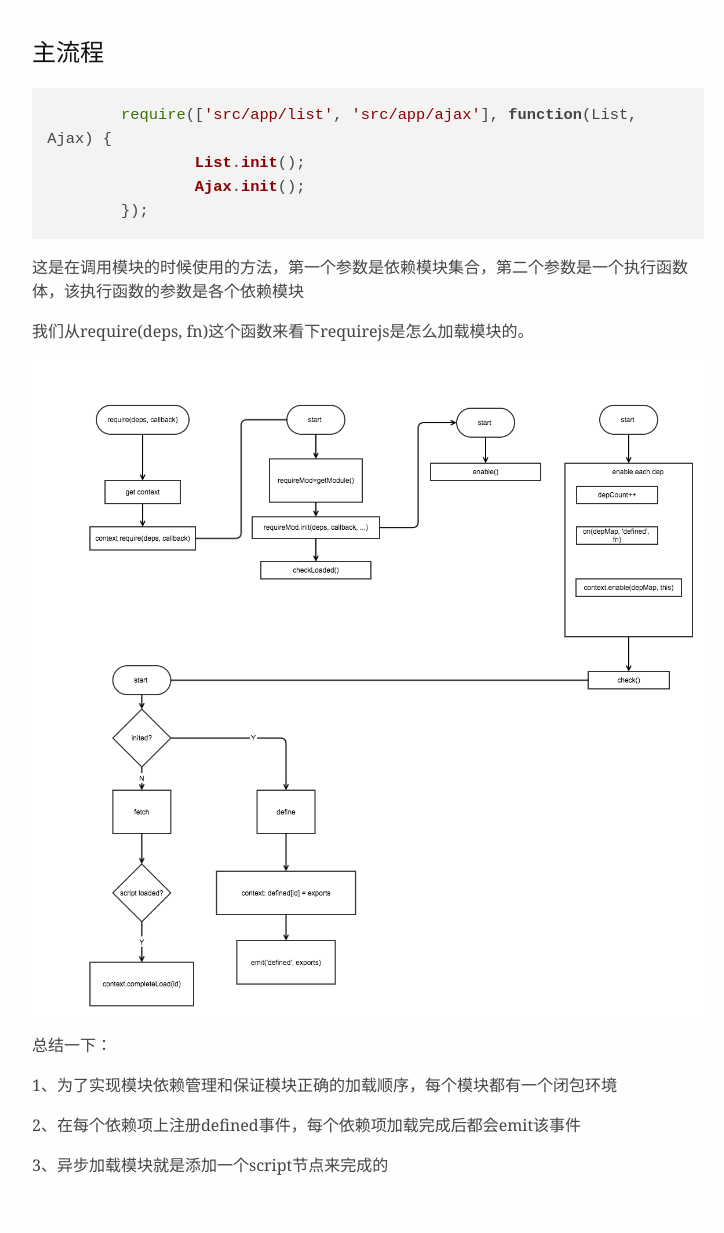
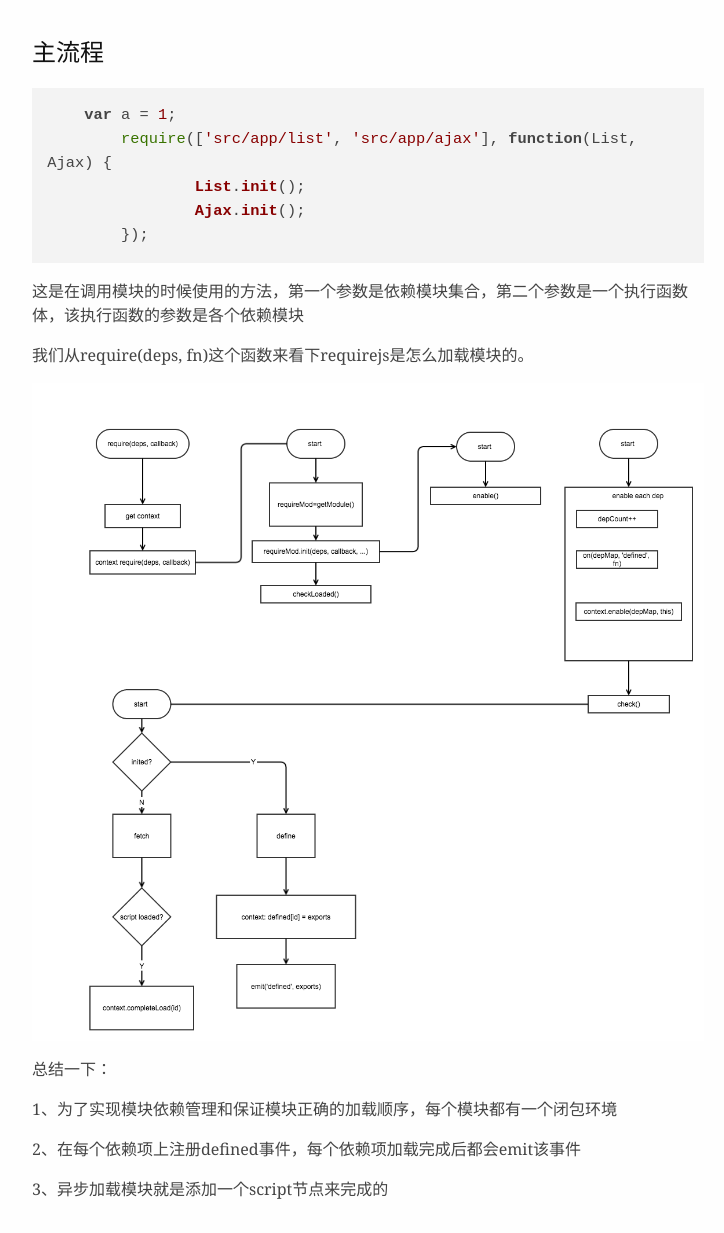
Before and after one commit to shelwinjue/shelwinjue.github.io, a Jekyll site: the page built from _posts/2015-02-05-requirejs源码解析.md, in a window 1280 px wide. Shown: the whole page, without its empty margins (272-996 px from the left). Built offline with Jekyll 4.4.1, drawn with Linux system fonts in a browser that asks for light colours; nearby versions of some CDN libraries; Markdown is read by kramdown in place of the engine named in the settings; before the commit the page ends 1209 px from its top, so only the background shows below that.

Commit message:
highlight

````diff
--- a/_posts/2015-02-05-requirejs源码解析.md
+++ b/_posts/2015-02-05-requirejs源码解析.md
@@ -5,7 +5,8 @@
 
 ### 主流程
 
-``` js
+```
+    var a = 1;
 	require(['src/app/list', 'src/app/ajax'], function(List, Ajax) {
 		List.init();
 		Ajax.init();
````
